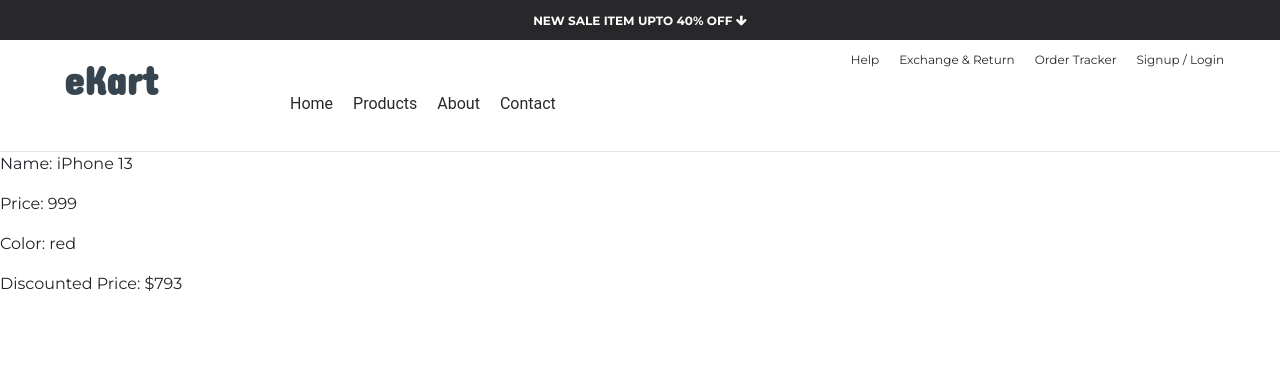
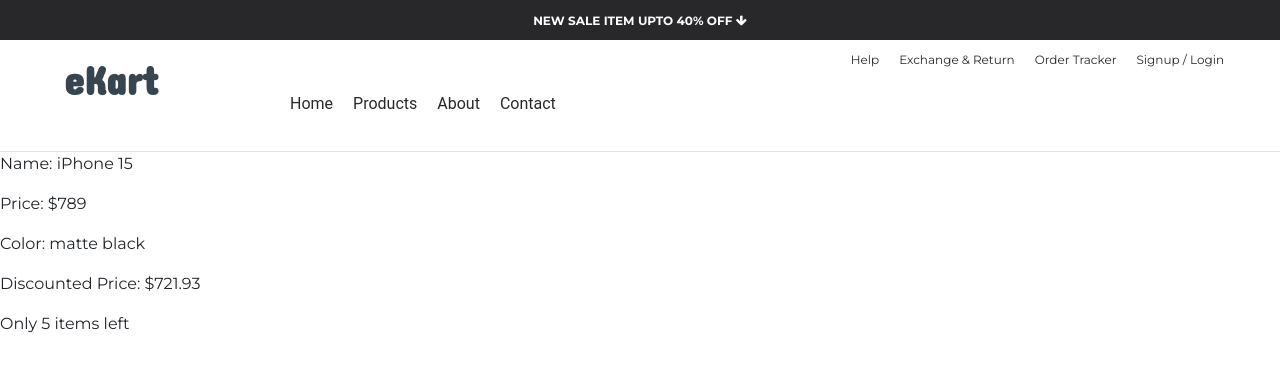
Before and after one commit to beattris/Ng-Store, an Angular app: page / in a window 1280 px wide. Shown: the top 372 px of the page. Built offline with nearby package versions, Linux system fonts and the light colour scheme.

Commit message:
modified the displayed details

```diff
--- a/src/app/product-list/product-list.component.html
+++ b/src/app/product-list/product-list.component.html
@@ -1,4 +1,5 @@
-<p>Name: {{ name }}</p>
-<p>Price: {{ price }}</p>
-<p>Color: {{ color }}</p>
-<p>Discounted Price: $793</p>
+<p>Name: {{ product.name }}</p>
+<p>Price: {{ '$' + product.price }}</p>
+<p>Color: {{ product.color }}</p>
+<p>Discounted Price: ${{ getDiscountedPrice().toFixed(2) }}</p>
+<p>{{ product.inStock > 0 ? 'Only ' + product.inStock + ' items left' : 'Not in stock' }}</p>
--- a/src/app/product-list/product-list.component.ts
+++ b/src/app/product-list/product-list.component.ts
@@ -6,7 +6,15 @@ import { Component } from '@angular/core';
   styleUrl: './product-list.component.css'
 })
 export class ProductListComponent {
-  name: string = 'iPhone 13';
-  price: number = 999;
-  color: string = 'red';
+  product = {
+    name: 'iPhone 15',
+    price: 789,
+    color: 'matte black',
+    discount: 8.5,
+    inStock: 5
+  }
+
+  getDiscountedPrice(){
+    return this.product.price - (this.product.price * this.product.discount) / 100;
+  }
 }
```
